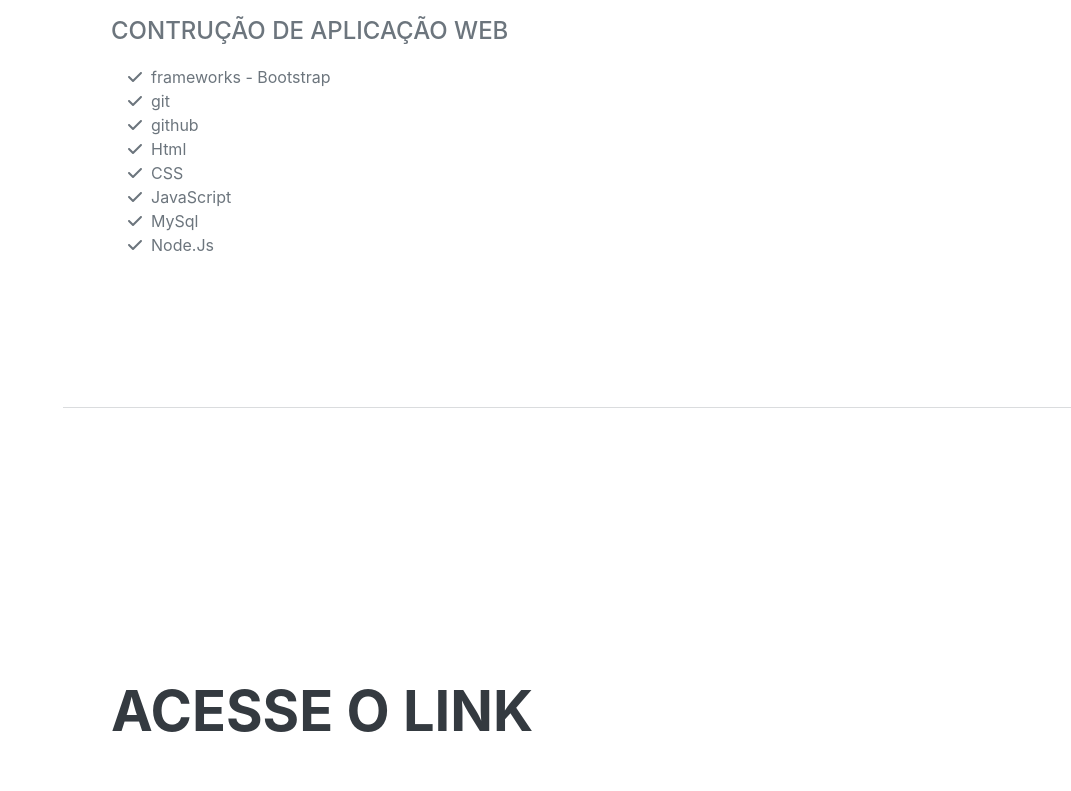
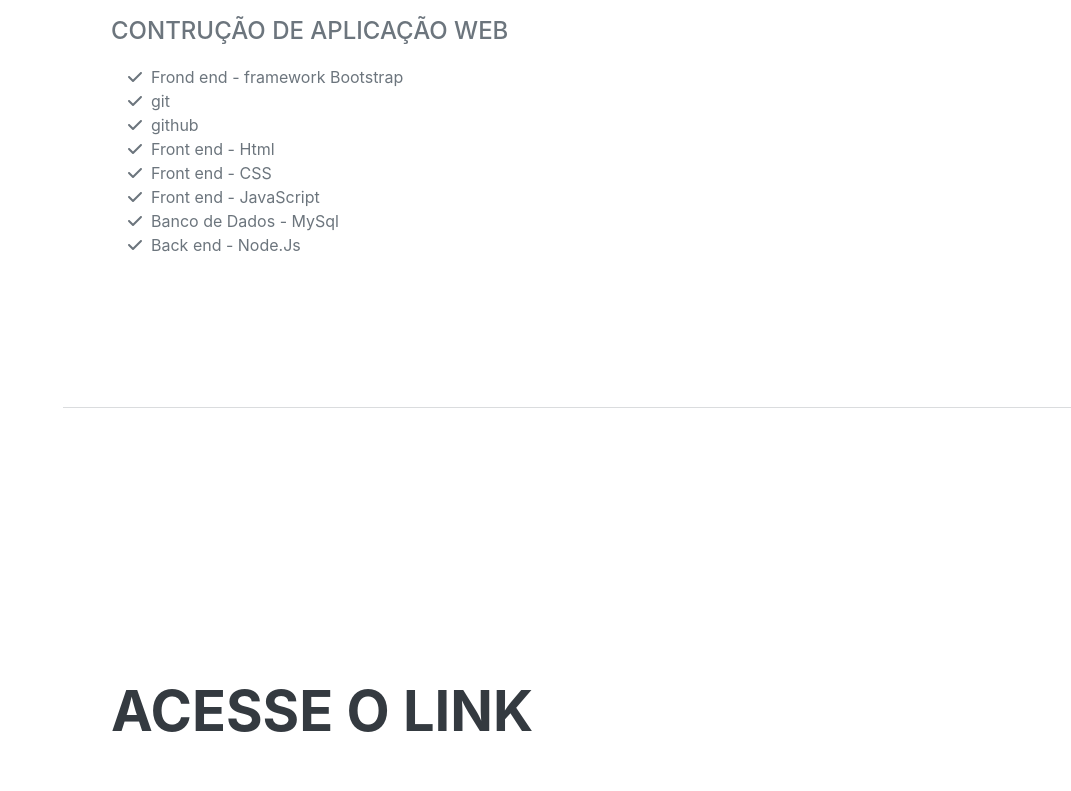
Before and after one commit to fabio-de-souza-lima/profissional, a plain HTML site: page index.html in a window 1280 px wide. Shown: the part 2127-2918 px from the top of the page, without its empty margins (209-1280 px from the left). Drawn offline with nearby package versions, Linux system fonts and the light colour scheme; a web font is replaced by a local one.

Commit message:
Atualização watszapp

```diff
--- a/index.html
+++ b/index.html
@@ -46,7 +46,7 @@
         <!--Fab-->
         <div class="text-right" >
         <div>
-            <a class="social-icon icon-fab" rel="stylesheet" href="https://api.whatsapp.com/send?phone=5511977699822&text=Ol%C3%A1%20F%C3%A1bio!%20Voc%C3%AA%20est%C3%A1%20dispon%C3%ADvel%20para%20conversar%20%3F"target="_blank"><i class="fa-brands fa-whatsapp"></i></a>
+            <a class="social-icon icon-fab" rel="stylesheet" href="https://api.whatsapp.com/send?phone=5511945295086&text=Ol%C3%A1%20F%C3%A1bio!%20Voc%C3%AA%20est%C3%A1%20dispon%C3%ADvel%20para%20conversar%20%3F"target="_blank"><i class="fa-brands fa-whatsapp"></i></a>
 
             </div>
 
@@ -82,7 +82,7 @@
                         <span class="text-primary">Souza</span>
                     </h1>
                     <div class="subheading mb-5"> <a href="https://www.google.com/maps/search/?api=1&query= Cidade A.E.Carvalho - SÃO PAULO / SP">
-                        SÃO PAULO SP</a>(11) 94529-5086 OU (11)20470841
+                        SÃO PAULO SP </a> (11) 94529-5086 OU (11)20470841
                         <a href="mailto:lima-f@hotmail.com">lima-f@hotmail.com</a>
                     </div>
                     <p class="lead mb-5"> Criação de site simples utilizando HTML, CSS e Java Script.
@@ -173,7 +173,7 @@
                     <ul class="fa-ul mb-0">
                         <li>
                             <span class="fa-li"><i class="fas fa-check"></i></span>
-                            frameworks - Bootstrap
+                             Frond end - framework Bootstrap
                         </li>
                         <li>
                             <span class="fa-li"><i class="fas fa-check"></i></span>
@@ -185,22 +185,22 @@
                         </li>
                         <li>
                             <span class="fa-li"><i class="fas fa-check"></i></span>
-                              Html
+                             Front end - Html
                         </li>
                         <li>
                             <span class="fa-li"><i class="fas fa-check"></i></span>
-                              CSS
+                             Front end - CSS
                         </li>
                         <li>
                             <span class="fa-li"><i class="fas fa-check"></i></span>
-                              JavaScript
+                             Front end - JavaScript
                         </li>
                         <li>
                             <span class="fa-li"><i class="fas fa-check"></i></span>
-                              MySql
+                             Banco de Dados - MySql
                         <li>
                             <span class="fa-li"><i class="fas fa-check"></i></span>
-                              Node.Js
+                             Back end - Node.Js
                         </li>
 
                     </ul>
```
